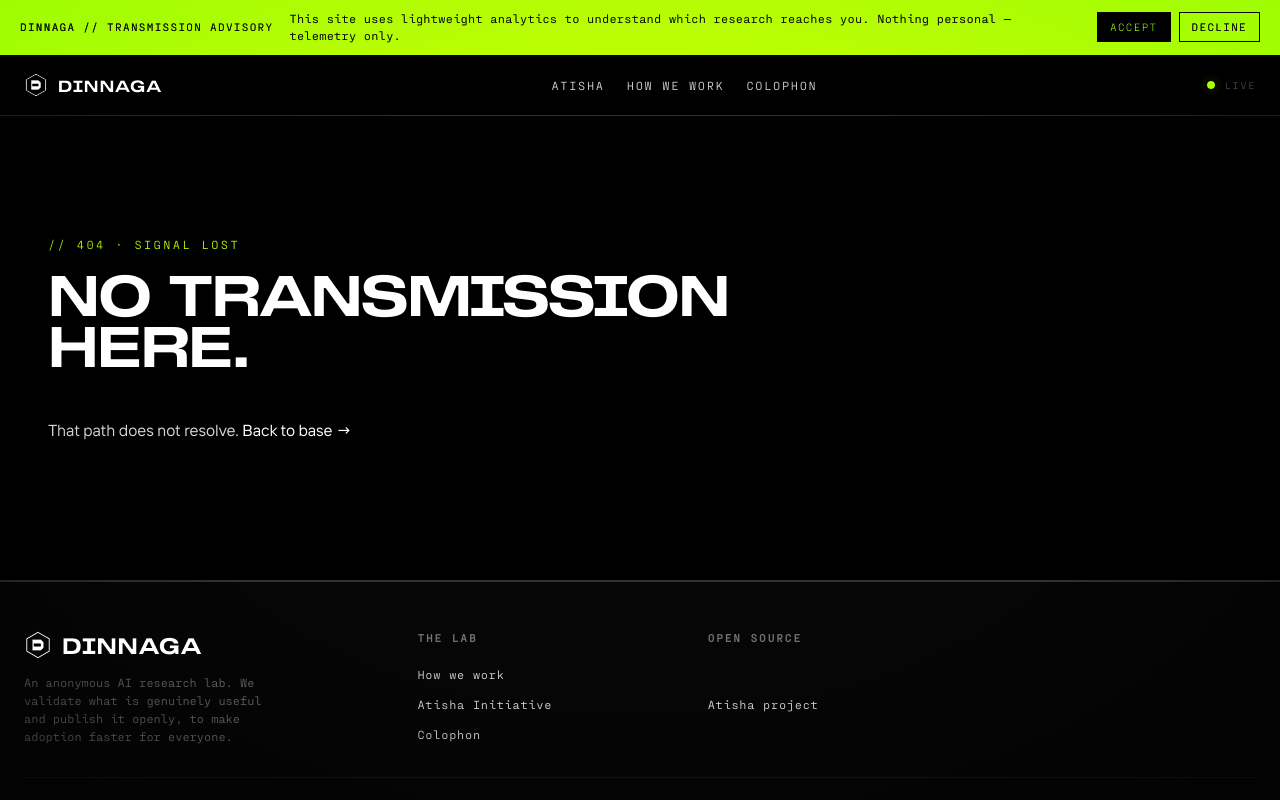
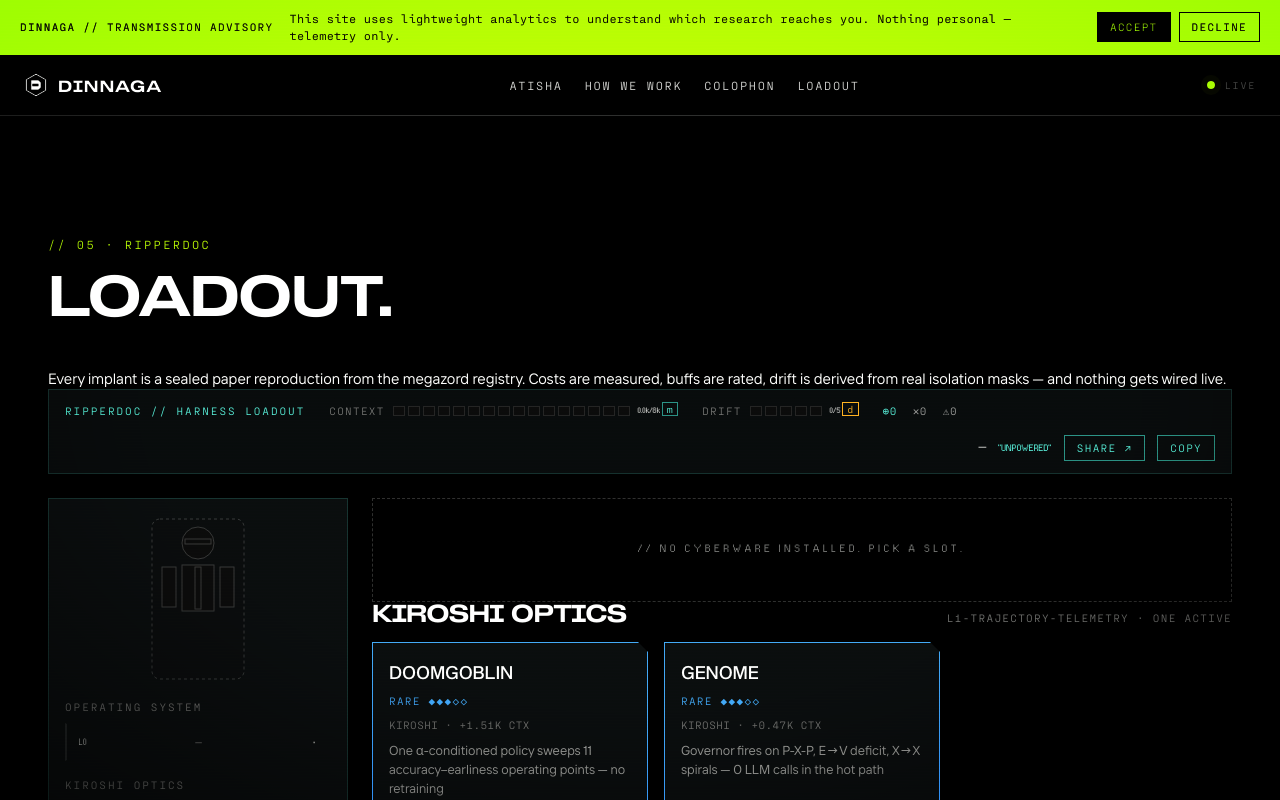
Before and after one commit to weytani/dinnaga, a React (Vite) app: page /loadout in a window 1280 px wide. Shown: the top 800 px of the page. Built offline with nearby package versions, Linux system fonts and the light colour scheme.

Commit message:
feat(loadout): add ripperdoc bench route — URL state, boot, cyberpsychosis, registration

```diff
--- a/src/App.tsx
+++ b/src/App.tsx
@@ -6,6 +6,7 @@ import { Home } from './routes/Home/Home';
 import { Atisha } from './routes/Atisha/Atisha';
 import { Method } from './routes/Method/Method';
 import { Colophon } from './routes/Colophon/Colophon';
+import { Loadout } from './routes/Loadout/Loadout';
 import { NotFound } from './routes/NotFound/NotFound';
 
 const router = createBrowserRouter([
@@ -17,6 +18,7 @@ const router = createBrowserRouter([
       { path: 'atisha', element: <Atisha /> },
       { path: 'method', element: <Method /> },
       { path: 'colophon', element: <Colophon /> },
+      { path: 'loadout', element: <Loadout /> },
       { path: '*', element: <NotFound /> },
     ],
   },
--- /dev/null
+++ b/src/data/loadoutBootLines.ts
@@ -0,0 +1,13 @@
+// ABOUTME: Boot sequence lines for the /loadout ripperdoc chair power-on overlay.
+// ABOUTME: Same BootLine shape the Hero terminal uses; consumed by useTyped.
+import type { BootLine } from '../types';
+
+export const LOADOUT_BOOT_LINES: BootLine[] = [
+  { text: 'RIPPERDOC BENCH  v2.0.77   //   CHAIR POWER-ON', delay: 60 },
+  { text: 'CLAMPS ......................... ENGAGED', delay: 60 },
+  { text: 'ANAESTHETIC .................... DECLINED', delay: 60 },
+  { text: 'ZORD REGISTRY .................. 13 FOUND', delay: 60 },
+  { text: 'ISOLATION MASKS ................ VERIFIED', delay: 60 },
+  { text: '', delay: 30 },
+  { text: '▸  NOTHING GETS WIRED LIVE. INERT UNTIL THE DOC SIGNS OFF.', delay: 60 },
+];
--- a/src/data/navLinks.ts
+++ b/src/data/navLinks.ts
@@ -6,4 +6,5 @@ export const NAV_LINKS: NavLink[] = [
   { label: 'Atisha', to: '/atisha' },
   { label: 'How We Work', to: '/method' },
   { label: 'Colophon', to: '/colophon' },
+  { label: 'Loadout', to: '/loadout' },
 ];
--- /dev/null
+++ b/src/routes/Loadout/Loadout.tsx
@@ -0,0 +1,253 @@
+// ABOUTME: /loadout route — the ripperdoc bench. The URL is the only state store; composes
+// ABOUTME: HUD, body nav, candidate tray, implant modal, and the live friction report.
+import { useCallback, useEffect, useMemo, useRef, useState } from 'react';
+import { useSearchParams } from 'react-router-dom';
+import { useTyped } from '../../hooks/useTyped';
+import { LOADOUT_BOOT_LINES } from '../../data/loadoutBootLines';
+import {
+  CAPACITY,
+  CONFLICTS,
+  COST_BASIS,
+  GENERATED,
+  SHARED_SINKS,
+  SLOTS,
+  STACKS,
+  ZORDS,
+  candidatesForSlot,
+  zordByName,
+} from '../../data/zords';
+import { analyze } from '../../lib/friction';
+import {
+  autoName,
+  decode,
+  decodeResolved,
+  encode,
+  encodeResolved,
+  shortCode,
+} from '../../lib/buildcode';
+import { BodyNav } from '../../components/loadout/BodyNav';
+import { FrictionPanel } from '../../components/loadout/FrictionPanel';
+import { HarnessHUD } from '../../components/loadout/HarnessHUD';
+import { ImplantCard } from '../../components/loadout/ImplantCard';
+import { ImplantModal } from '../../components/loadout/ImplantModal';
+import type { Zord } from '../../types';
+
+function LoadoutBoot({ onDone }: { onDone: () => void }) {
+  const { rendered, done } = useTyped(LOADOUT_BOOT_LINES);
+  useEffect(() => {
+    if (!done) return;
+    const t = window.setTimeout(onDone, 400);
+    return () => window.clearTimeout(t);
+  }, [done, onDone]);
+  return (
+    <div className="lo-boot" onClick={onDone} role="presentation">
+      <div className="lo-boot-panel">
+        {rendered.map((line, i) => (
+          <div className="lo-boot-line" key={i}>
+            {line}
+          </div>
+        ))}
+        <button type="button" className="lo-boot-skip lo-hud-btn" onClick={onDone}>
+          Skip boot
+        </button>
+      </div>
+    </div>
+  );
+}
+
+export function Loadout() {
+  const [searchParams, setSearchParams] = useSearchParams();
+  const [booted, setBooted] = useState(false);
+  const [selectedSlot, setSelectedSlot] = useState('L1');
+  const [openZord, setOpenZord] = useState<Zord | null>(null);
+  const [copied, setCopied] = useState<'share' | 'code' | null>(null);
+  const copiedTimer = useRef<number | null>(null);
+
+  const { loadout, warnings } = useMemo(
+    () => decode(searchParams.get('b') ?? '', ZORDS, SLOTS),
+    [searchParams],
+  );
+  const resolved = useMemo(() => decodeResolved(searchParams.get('r'), CONFLICTS), [searchParams]);
+  const equipped = useMemo(
+    () => loadout.map((e) => zordByName(e.zord)).filter((z): z is Zord => z !== undefined),
+    [loadout],
+  );
+  const report = useMemo(
+    () =>
+      analyze(
+        equipped,
+        { conflicts: CONFLICTS, stacks: STACKS, capacity: CAPACITY, sharedSinks: SHARED_SINKS },
+        resolved,
+      ),
+    [equipped, resolved],
+  );
+
+  const updateParams = useCallback(
+    (b: string, r: string) => {
+      const p = new URLSearchParams(searchParams);
+      if (b) p.set('b', b);
+      else p.delete('b');
+      if (r) p.set('r', r);
+      else p.delete('r');
+      setSearchParams(p, { replace: true });
+    },
+    [searchParams, setSearchParams],
+  );
+
+  const equip = useCallback(
+    (z: Zord) => {
+      const slot = SLOTS.find((s) => s.id === z.slot);
+      const kept = loadout.filter(
+        (e) => e.zord !== z.name && !(slot?.single === true && e.slot === z.slot),
+      );
+      updateParams(encode([...kept, { slot: z.slot, zord: z.name }]), encodeResolved(resolved));
+      setOpenZord(null);
+    },
+    [loadout, resolved, updateParams],
+  );
+
+  const unequip = useCallback(
+    (z: Zord) => {
+      updateParams(encode(loadout.filter((e) => e.zord !== z.name)), encodeResolved(resolved));
+      setOpenZord(null);
+    },
+    [loadout, resolved, updateParams],
+  );
+
+  const resolve = useCallback(
+    (key: string) => {
+      const next = new Set(resolved);
+      if (next.has(key)) next.delete(key);
+      else next.add(key);
+      updateParams(encode(loadout), encodeResolved(next));
+    },
+    [loadout, resolved, updateParams],
+  );
+
+  const flashCopied = useCallback((kind: 'share' | 'code') => {
+    setCopied(kind);
+    if (copiedTimer.current !== null) window.clearTimeout(copiedTimer.current);
+    copiedTimer.current = window.setTimeout(() => setCopied(null), 1600);
+  }, []);
+
+  useEffect(
+    () => () => {
+      if (copiedTimer.current !== null) window.clearTimeout(copiedTimer.current);
+    },
+    [],
+  );
+
+  const buildName = autoName(loadout, ZORDS, STACKS);
+  const buildCode = shortCode(loadout, ZORDS);
+
+  const share = useCallback(() => {
+    void navigator.clipboard?.writeText(window.location.href).then(() => flashCopied('share'));
+  }, [flashCopied]);
+
+  const copy = useCallback(() => {
+    void navigator.clipboard
+      ?.writeText(`${buildCode} — ${buildName}`)
+      .then(() => flashCopied('code'));
+  }, [buildCode, buildName, flashCopied]);
+
+  const slot = SLOTS.find((s) => s.id === selectedSlot);
+  const candidates = candidatesForSlot(selectedSlot);
+  const openSlot = openZord ? SLOTS.find((s) => s.id === openZord.slot) : undefined;
+  const replaces =
+    openZord && openSlot?.single === true
+      ? (loadout.find((e) => e.slot === openZord.slot && e.zord !== openZord.name)?.zord ?? null)
+      : null;
+
+  return (
+    <section className="section lo-page" id="loadout" data-screen-label="LOADOUT">
+      {!booted && <LoadoutBoot onDone={() => setBooted(true)} />}
+      <header className="section-head">
+        <span className="section-eye">// 05 · RIPPERDOC</span>
+        <h1 className="section-title">Loadout.</h1>
+      </header>
+      <p className="body lo-intro">
+        Every implant is a sealed paper reproduction from the megazord registry. Costs are measured,
+        buffs are rated, drift is derived from real isolation masks — and nothing gets wired live.
+      </p>
+
+      <HarnessHUD
+        report={report}
+        capacity={CAPACITY}
+        code={buildCode}
+        name={buildName}
+        copied={copied}
+        onShare={share}
+        onCopy={copy}
+      />
+
+      {warnings.length > 0 && (
+        <div className="lo-notice" role="status">
+          COULDN&apos;T PARSE PART OF THAT BUILD — ignored: {warnings.join(', ')}
+        </div>
+      )}
+
+      {report.unstable && (
+        <div className="lo-glitch-panel" role="alert">
+          HARNESS INTEGRITY COMPROMISED
+          <small>
+            I&apos;m sorry, Dave. I&apos;m afraid I can&apos;t wire that.{' '}
+            {report.overBudget ? 'Context over budget.' : 'Drift at maximum.'} Export still allowed
+            — build stamped UNSTABLE.
+          </small>
+        </div>
+      )}
+
+      <div className="lo-bench">
+        <BodyNav
+          slots={SLOTS}
+          loadout={loadout}
+          selected={selectedSlot}
+          onSelect={setSelectedSlot}
+        />
+        <div>
+          {loadout.length === 0 && (
+            <div className="lo-unpowered">// no cyberware installed. Pick a slot.</div>
+          )}
+          <div className="lo-tray-head">
+            <span className="lo-tray-title">{slot?.system ?? selectedSlot}</span>
+            <span className="lo-tray-rule">
+              {slot?.layer} · {slot?.single === true ? 'one active' : 'multiple ok'}
+            </span>
+          </div>
+          {candidates.length === 0 ? (
+            <div className="lo-unpowered">Slot reserved — nothing on the shelf yet.</div>
+          ) : (
+            <div className="lo-cards">
+              {candidates.map((z) => (
+                <ImplantCard
+                  key={z.name}
+                  zord={z}
+                  equipped={loadout.some((e) => e.zord === z.name)}
+                  onOpen={setOpenZord}
+                />
+              ))}
+            </div>
+          )}
+          {equipped.length > 0 && <FrictionPanel report={report} onResolve={resolve} />}
+          <p className="lo-footnote">
+            snapshot {GENERATED} · {COST_BASIS} · shared audit sink exempt from drift · proposed
+            builds only — activation stays human-gated
+          </p>
+        </div>
+      </div>
+
+      {openZord && (
+        <ImplantModal
+          zord={openZord}
+          equipped={loadout.some((e) => e.zord === openZord.name)}
+          replaces={replaces}
+          stacks={STACKS}
+          slotSystem={SLOTS.find((s) => s.id === openZord.slot)?.system ?? openZord.slot}
+          onEquip={equip}
+          onUnequip={unequip}
+          onClose={() => setOpenZord(null)}
+        />
+      )}
+    </section>
+  );
+}
```
Also changed, not shown: 2 other files (tests, documents, lock files or other folders).
